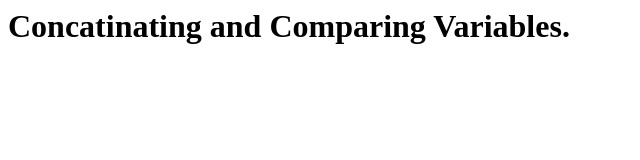
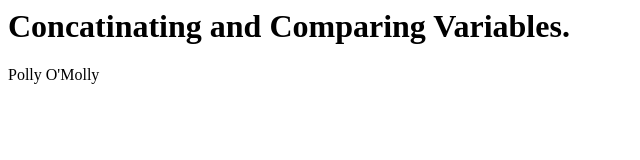
Before and after one commit to ejamesm/ferr07, a plain HTML site: page lesson10/quiz/1-variables.html in a window 1280 px wide. Shown: the full height of the page, 0-640 px from the left. Drawn offline with Linux system fonts and the light colour scheme.

Commit message:
changes to the first quiz

```diff
--- a/lesson10/quiz/1-variables.html
+++ b/lesson10/quiz/1-variables.html
@@ -13,10 +13,15 @@ var lastName  = 'O\'Molly';
 
 // Create a variable fullName which is both the first and last name.
 
+var fullName = firstName + " " + lastName
+document.write(fullName);
 
 // Do a conditional that if the fullName is longer than 7 charactors, to alert:
 // Your name "Polly O'Molly" is too long.
 
+if (fullName.length > 7) {
+	alert("Your name" + fullName + "is too long.")
+};
 
 </script>
 
```
